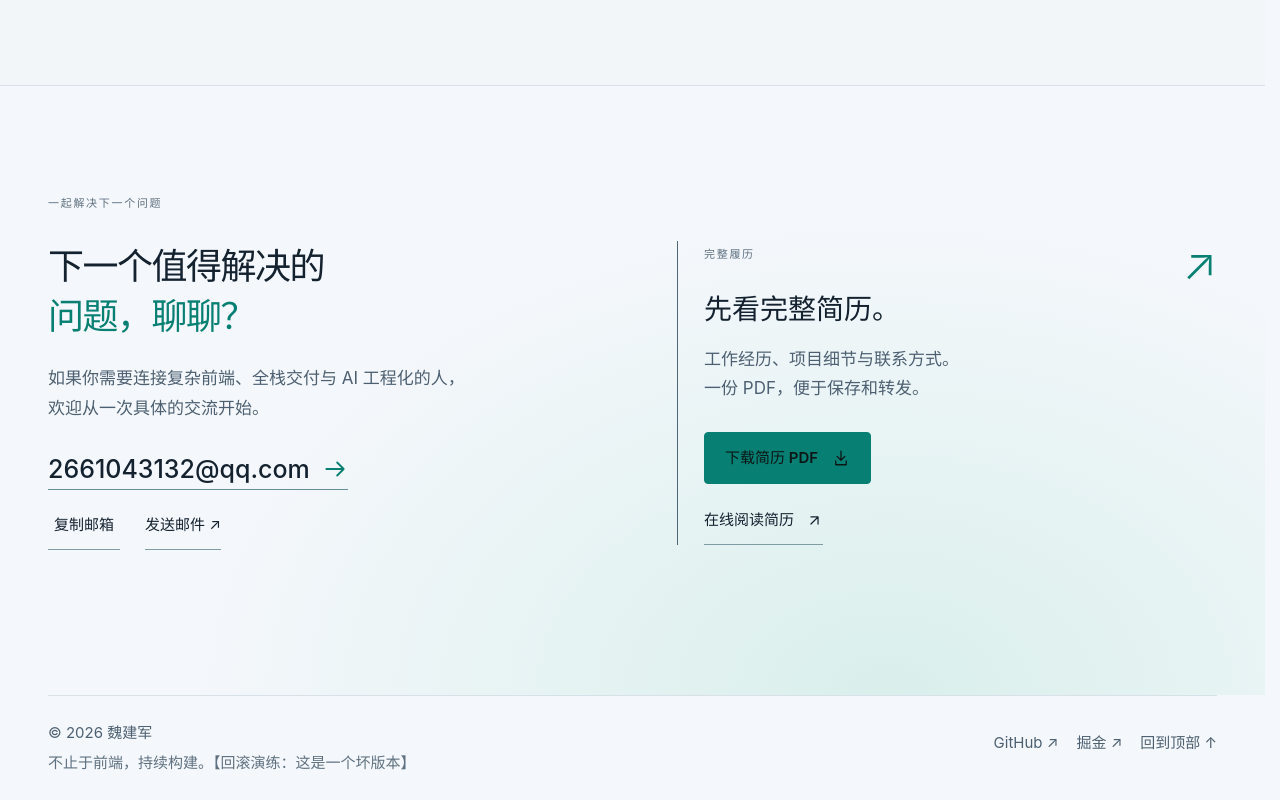
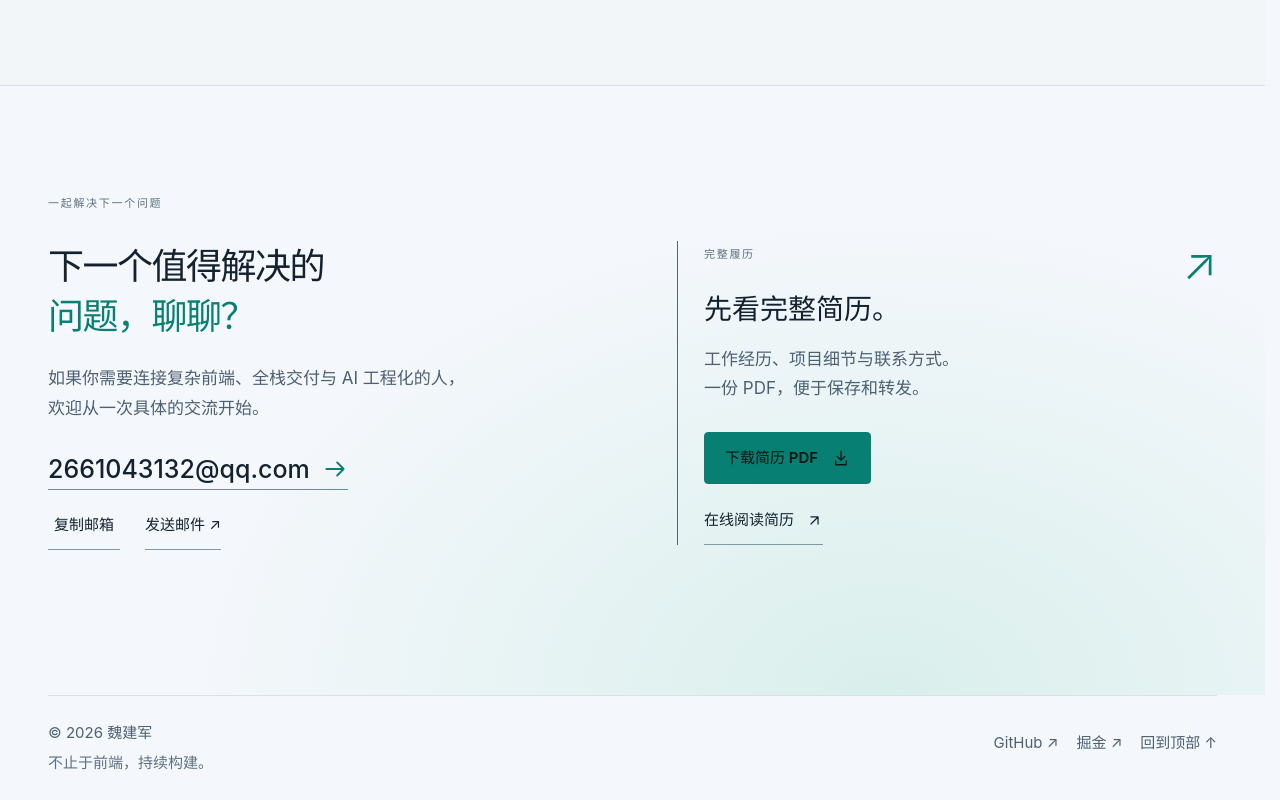
Before and after one commit to weijianjunwjj/weijianjun-career, a Vue app: page / in a window 1280 px wide. Shown: the part 9195-9995 px from the top of the page. Built offline with nearby package versions, Linux system fonts and the light colour scheme.

Commit message:
Revert "演练：发布一个坏版本（回滚练习）"

```diff
--- a/src/components/SiteFooter.vue
+++ b/src/components/SiteFooter.vue
@@ -9,7 +9,7 @@ const commitUrl = /^[0-9a-f]{40}$/.test(commitSha)
 </script>
 <template>
   <footer class="site-footer container">
-    <p>© {{ new Date().getFullYear() }} {{ profile.name }}<span>不止于前端，持续构建。【回滚演练：这是一个坏版本】</span></p>
+    <p>© {{ new Date().getFullYear() }} {{ profile.name }}<span>不止于前端，持续构建。</span></p>
     <div>
       <a :href="links.github" target="_blank" rel="noopener noreferrer">GitHub ↗</a
       ><a :href="links.articles" target="_blank" rel="noopener noreferrer">掘金 ↗</a
```
